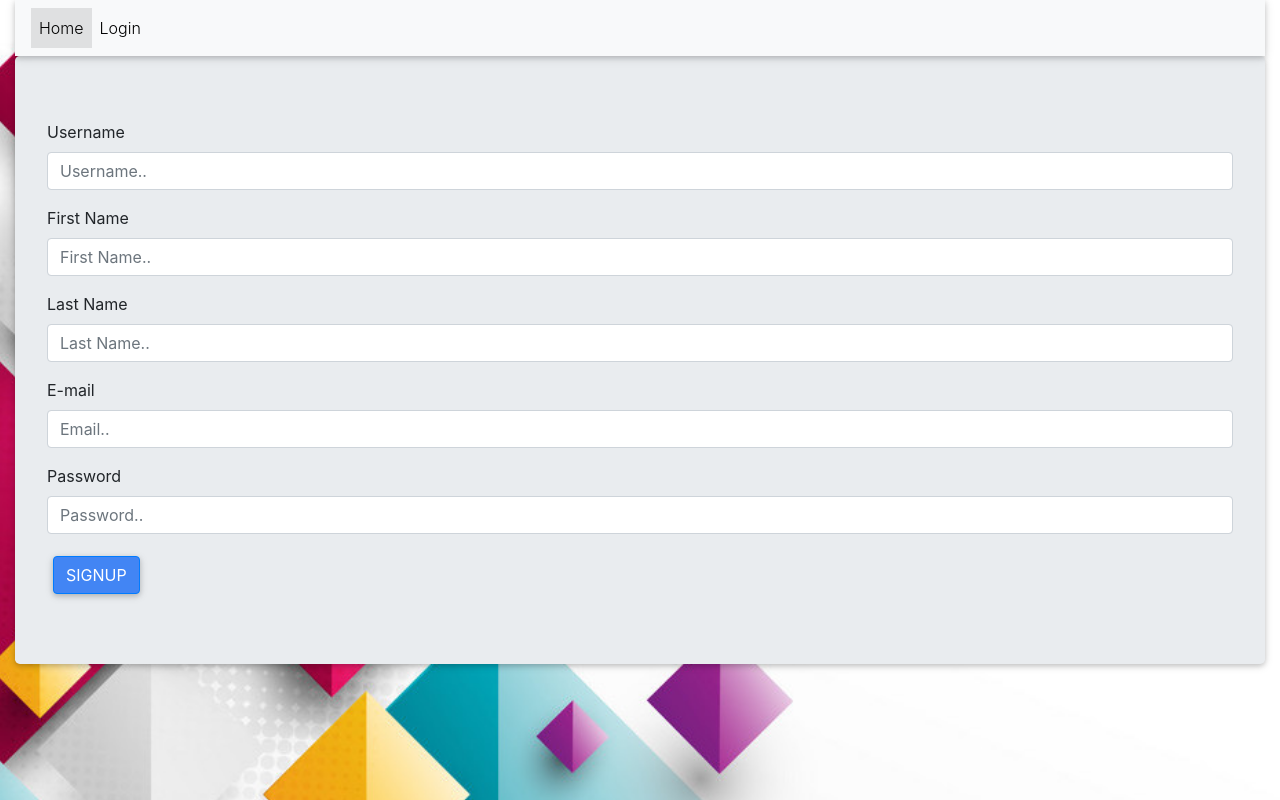
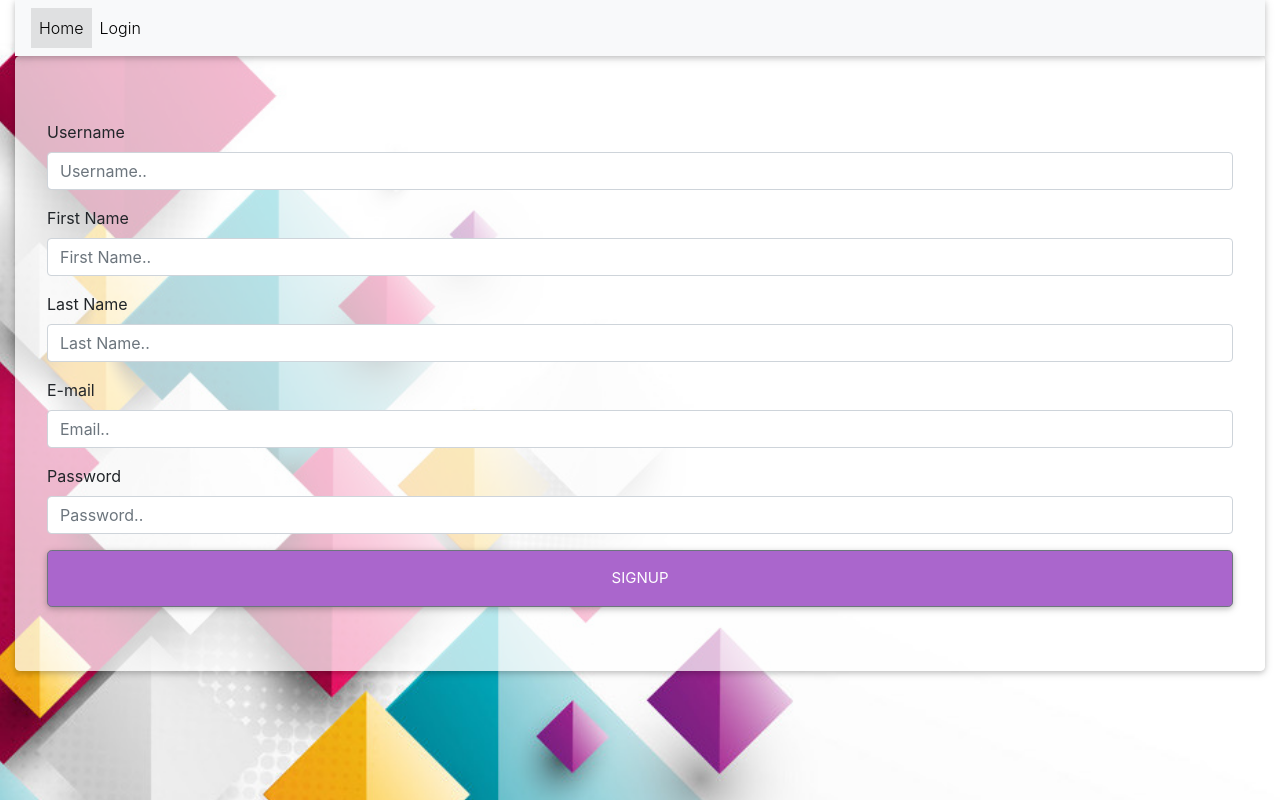
Before and after one commit to shereengh/Wishlist_FrontEnd, a React (Create React App) app: page /register in a window 1280 px wide. Shown: the top 800 px of the page. Built offline with nearby package versions, Linux system fonts and the light colour scheme.

Commit message:
signup prettier

```diff
--- a/src/components/RegisterForm.js
+++ b/src/components/RegisterForm.js
@@ -43,7 +43,10 @@ class Signup extends Component {
         </div>
       );
     return (
-      <Jumbotron className="x">
+      <Jumbotron
+        className="x"
+        style={{ background: "rgba(255, 255, 255, 0.71)" }}
+      >
         <link
           rel="stylesheet"
           href="https://maxcdn.bootstrapcdn.com/bootstrap/4.3.1/css/bootstrap.min.css"
@@ -113,10 +116,10 @@ class Signup extends Component {
             />
           </Form.Group>
           <Button
-            variant="primary"
             type="submit"
-            id="btn"
+            className="btn btn-secondary btn-lg btn-block"
             onClick={this.setRedirect}
+            style={{ color: "white", backgroundColor: "#d12e72" }}
           >
             Signup
           </Button>
```
